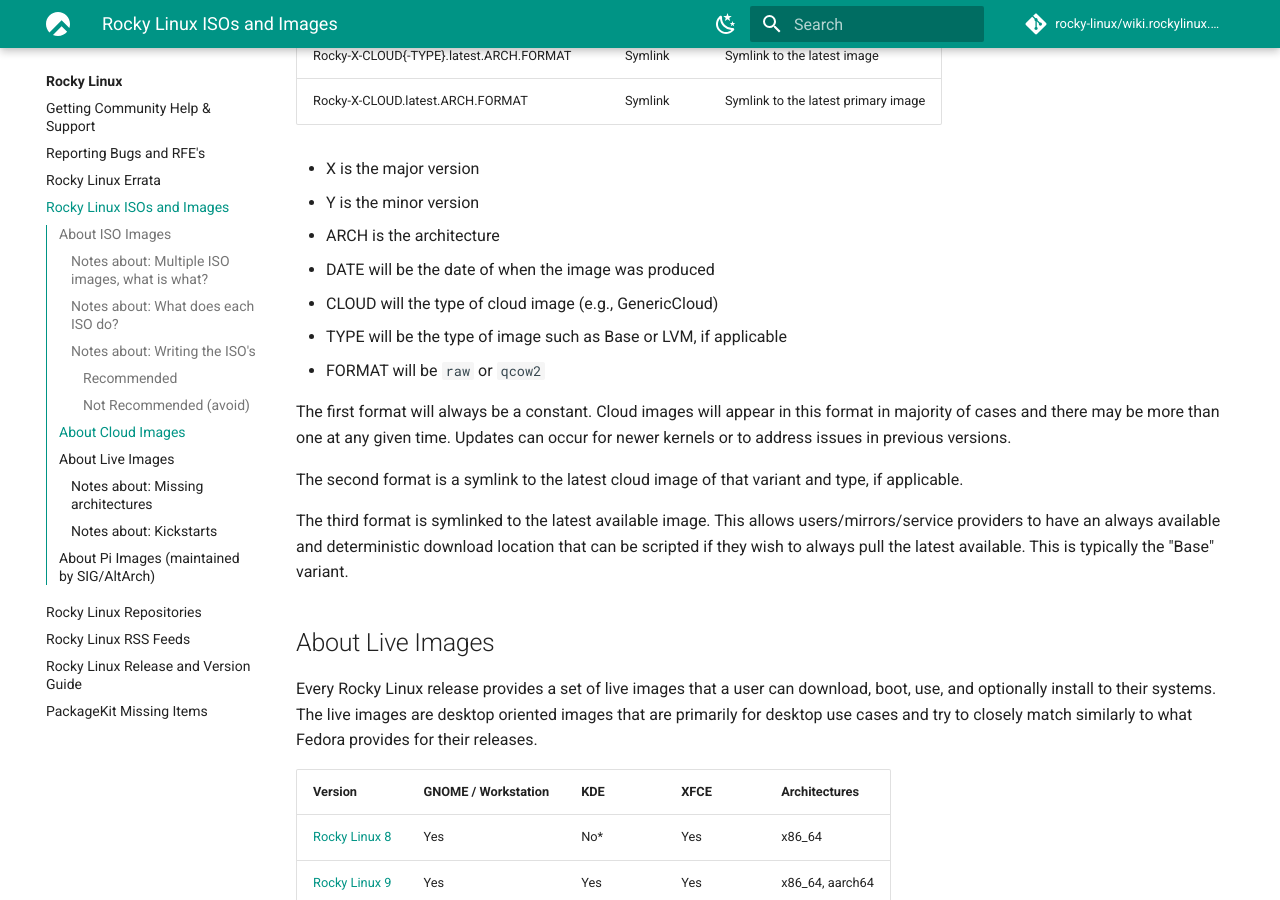
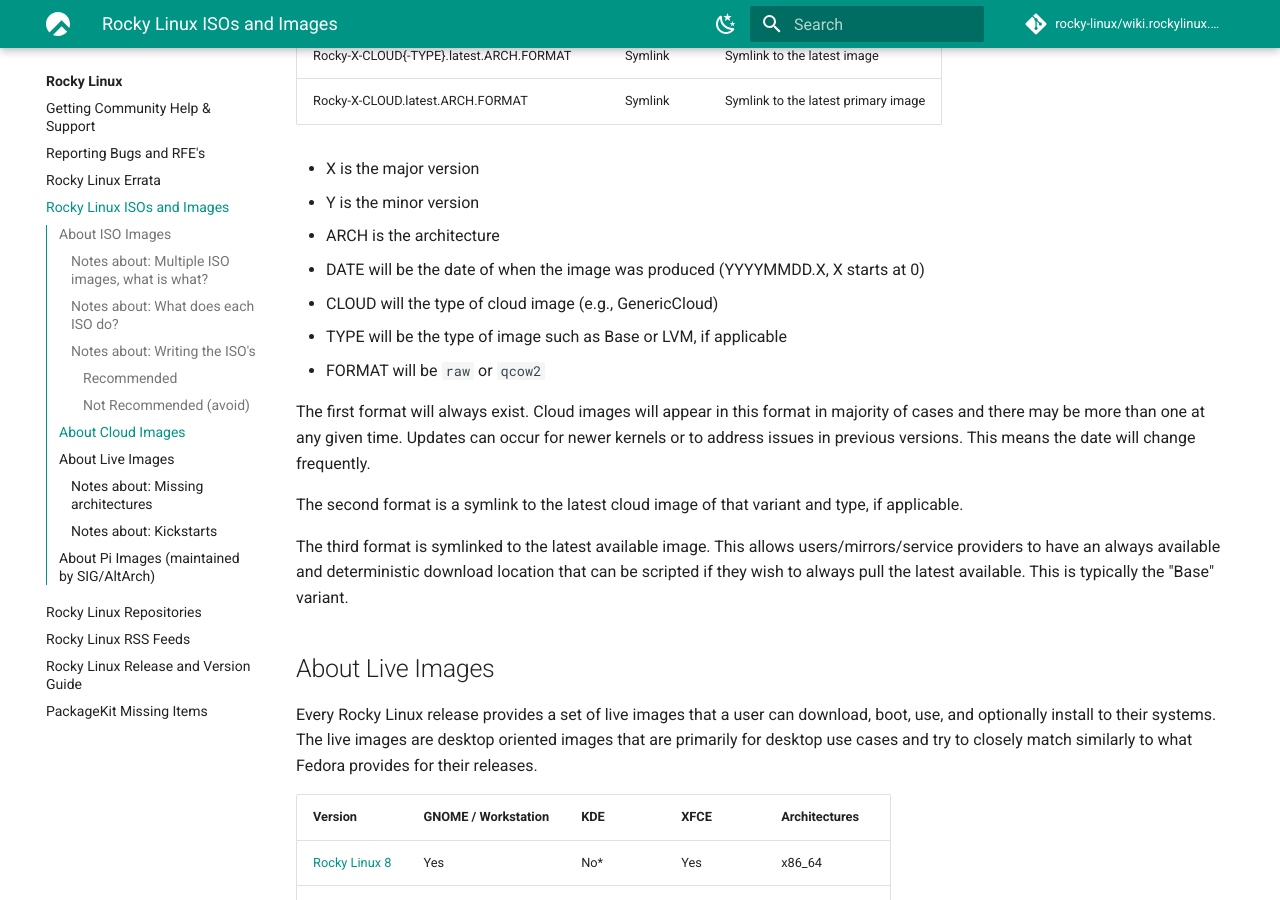
Before and after one commit to rocky-linux/wiki.rockylinux.org, an MkDocs documentation site: the page built from docs/rocky/image.md, in a window 1280 px wide and 900 px high, scrolled down 2999 px. Built offline with MkDocs 1.6.1 and Material for MkDocs 9.7.7, drawn with Linux system fonts in a browser that asks for light colours; comment, search, counter and statistics services are not loaded.

Commit message:
clarify images

```diff
--- a/docs/rocky/image.md
+++ b/docs/rocky/image.md
@@ -102,12 +102,12 @@
 * X is the major version
 * Y is the minor version
 * ARCH is the architecture
-* DATE will be the date of when the image was produced
+* DATE will be the date of when the image was produced (YYYYMMDD.X, X starts at 0)
 * CLOUD will the type of cloud image (e.g., GenericCloud)
 * TYPE will be the type of image such as Base or LVM, if applicable
 * FORMAT will be `raw` or `qcow2`
 
-The first format will always be a constant. Cloud images will appear in this format in majority of cases and there may be more than one at any given time. Updates can occur for newer kernels or to address issues in previous versions.
+The first format will always exist. Cloud images will appear in this format in majority of cases and there may be more than one at any given time. Updates can occur for newer kernels or to address issues in previous versions. This means the date will change frequently.
 
 The second format is a symlink to the latest cloud image of that variant and type, if applicable.
 
```
